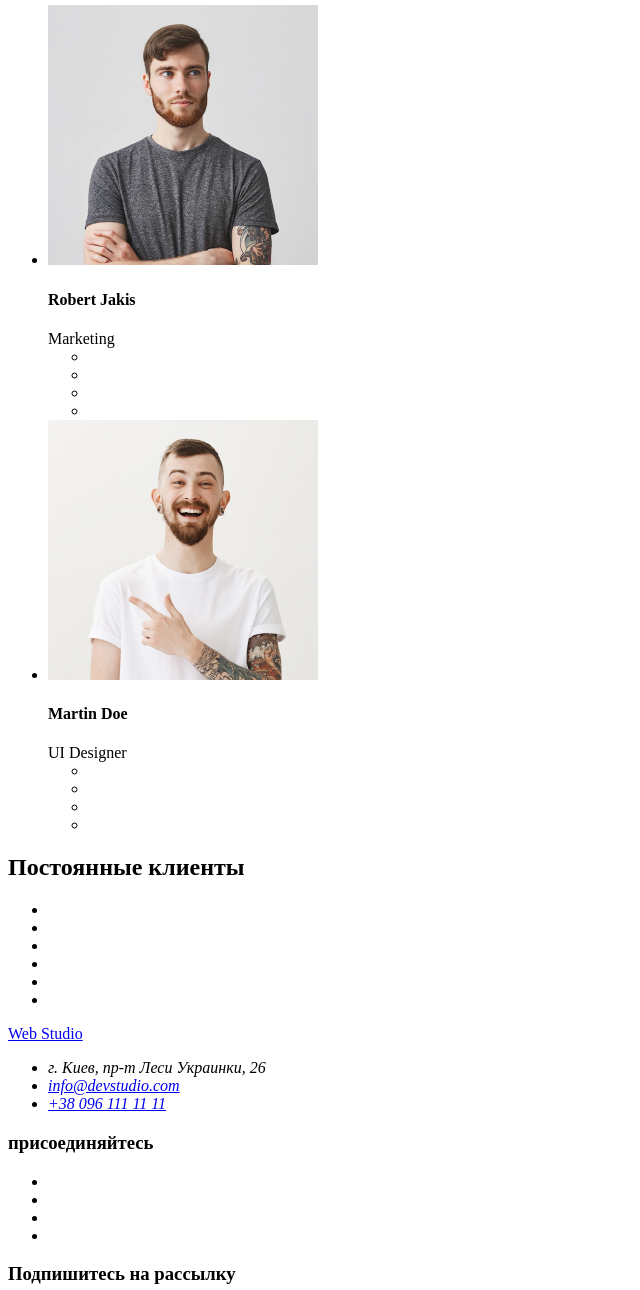
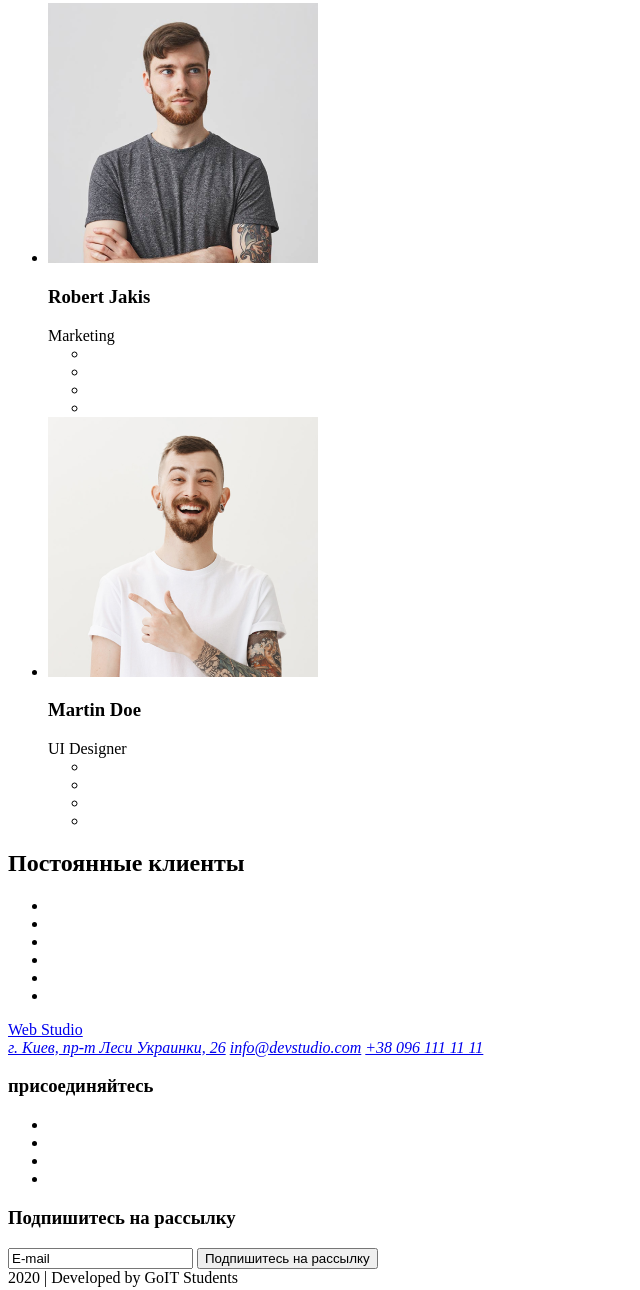
Before and after one commit to IhorShliakhta/goit-markup-hw-01, a plain HTML site: page index.html in a window 1280 px wide. Shown: the part 2528-3818 px from the top of the page, without its empty margins (0-640 px from the left). Drawn offline with Linux system fonts and the light colour scheme.

Commit message:
hope last directive

```diff
--- a/index.html
+++ b/index.html
@@ -80,7 +80,7 @@
       <ul>
         <li>
           <img src="img/john.png" alt="фото мужчины" width="270" height="260">
-            <h4>John Smith</h4>
+          <h3>John Smith</h3>
           <span class="profession">Product Designer</span>
           <ul>
             <li><a href="" aria-label="instagram"></a></li>
@@ -91,7 +91,7 @@
         </li>
         <li>
           <img src="img/marta.png" alt="фото женщины" width="270" height="260">
-            <h4>Marta Stewart</h4>
+          <h3>Marta Stewart</h3>
           <span class="profession">Frontend Developer</span>
           <ul>
             <li><a href="" aria-label="instagram"></a></li>
@@ -102,7 +102,7 @@
         </li>
         <li>
         <img src="img/robert.png" alt="фото мужчины" width="270" height="260">
-            <h4>Robert Jakis</h4>
+        <h3>Robert Jakis</h3>
         <span class="profession">Marketing</span>
         <ul>
           <li><a href="" aria-label="instagram"></a></li>
@@ -113,7 +113,7 @@
         </li>
         <li>
           <img src="img/martin.png" alt="фото мужчины" width="270" height="260">
-            <h4>Martin Doe</h4>
+          <h3>Martin Doe</h3>
           <span class="profession">UI Designer</span>
           <ul>
             <li><a href="" aria-label="instagram"></a></li>
@@ -139,11 +139,10 @@
   <footer>
     <a href="/">Web Studio</a>
     <address>
-      <ul>
-        <li>г. Киев, пр-т Леси Украинки, 26</li>
-        <li><a href="mailto:info@devstudio.com">info@devstudio.com</a></li>
-        <li><a href="tel:+380961111111">+38 096 111 11 11</a></li>
-      </ul>
+      <a href="https://www.google.com/maps/place/%D0%B1%D1%83%D0%BB.+%D0%9B%D0%B5%D1%81%D0%B8+%D0%A3%D0%BA%D1%80%D0%B0%D0%B8%D0%BD%D0%BA%D0%B8,+26,+%D0%9A%D0%B8%D0%B5%D0%B2,+02000/data=!4m2!3m1!1s0x40d4cf0e033ecbe9:0x57a4dffefec77da0?sa=X&ved=2ahUKEwi7kYGuuuXpAhXl-SoKHeesCl4Q8gEwAHoECAsQAQ">
+        г. Киев, пр-т Леси Украинки, 26</a>
+      <a href="mailto:info@devstudio.com">info@devstudio.com</a>
+      <a href="tel:+380961111111">+38 096 111 11 11</a>
     </address>
     <section class="join-us">
       <h3>присоединяйтесь</h3>
```
Lines whose indentation alone changed are shown as unchanged.
